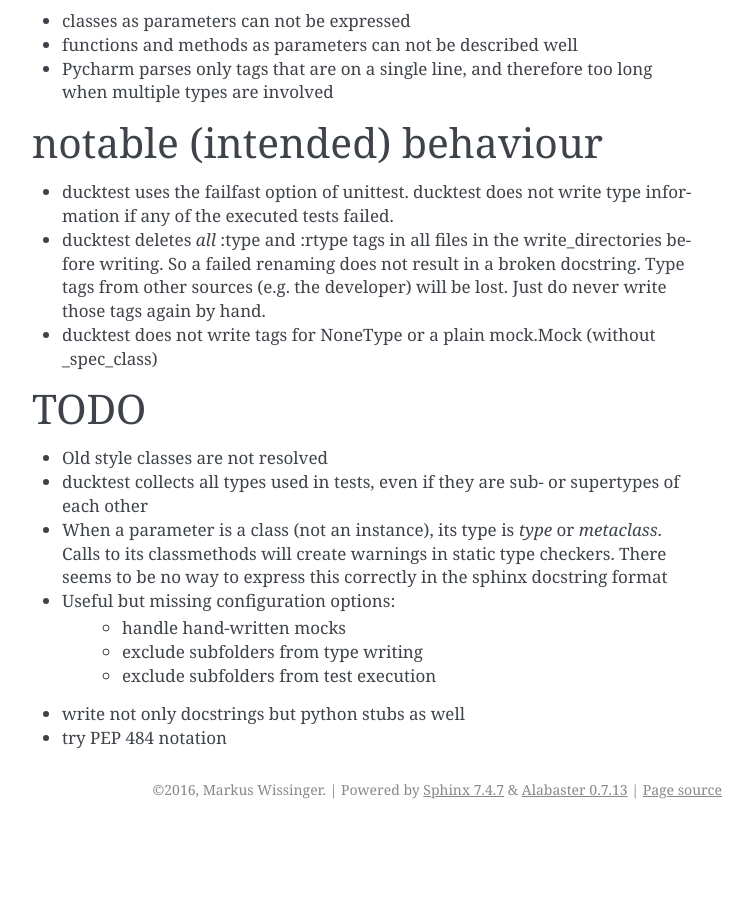
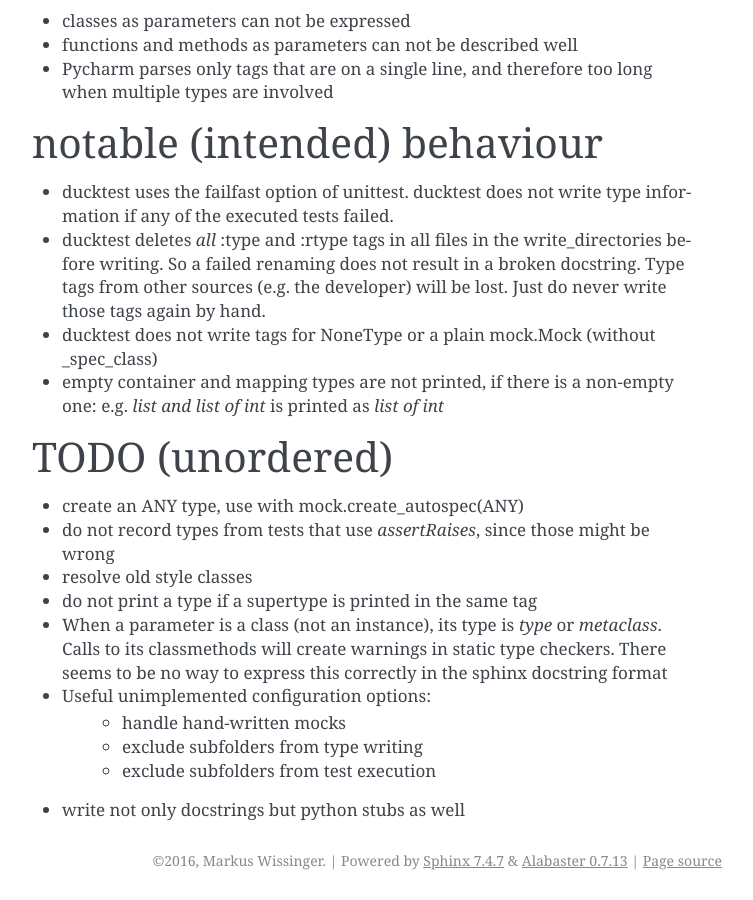
Before and after one commit to markuswissinger/ducktestpy, a Sphinx documentation site: the page built from doc/doc.rst, in a window 1280 px wide and 900 px high, scrolled down 4536 px. Shown: the whole window, without its empty margins (388-1141 px from the left). Built offline with Sphinx 7.4.7, drawn with Linux system fonts in a browser that asks for light colours; before the commit the page ends 5365 px from its top, so only the background shows below that.

```diff
--- a/doc/doc.rst
+++ b/doc/doc.rst
@@ -224,18 +224,21 @@
 
 -   ducktest does not write tags for NoneType or a plain mock.Mock (without _spec_class)
 
+-   empty container and mapping types are not printed, if there is a non-empty one: e.g. *list and list of int* is
+    printed as *list of int*
 
-TODO
-====
+TODO (unordered)
+================
 
-- Old style classes are not resolved
-- ducktest collects all types used in tests, even if they are sub- or supertypes of each other
+- create an ANY type, use with mock.create_autospec(ANY)
+- do not record types from tests that use *assertRaises*, since those might be wrong
+- resolve old style classes
+- do not print a type if a supertype is printed in the same tag
 - When a parameter is a class (not an instance), its type is *type* or *metaclass*. Calls to its classmethods will
   create warnings in static type checkers. There seems to be no way to express this correctly in the sphinx docstring
   format
-- Useful but missing configuration options:
+- Useful unimplemented configuration options:
     - handle hand-written mocks
     - exclude subfolders from type writing
     - exclude subfolders from test execution
 - write not only docstrings but python stubs as well
-- try PEP 484 notation
```
Also changed, not shown: 6 other files.
